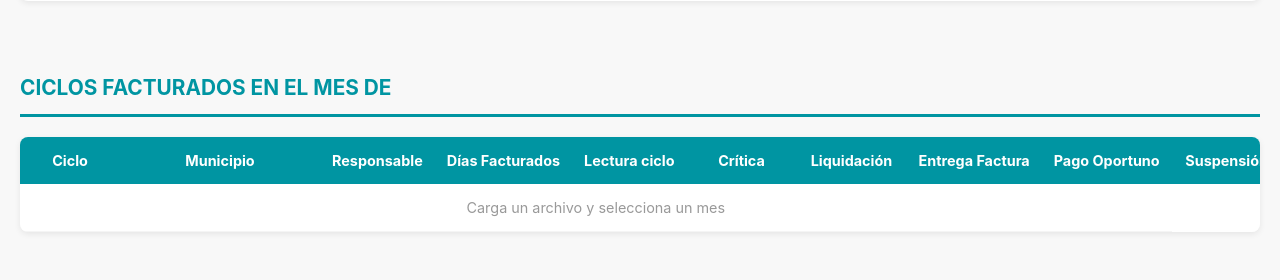
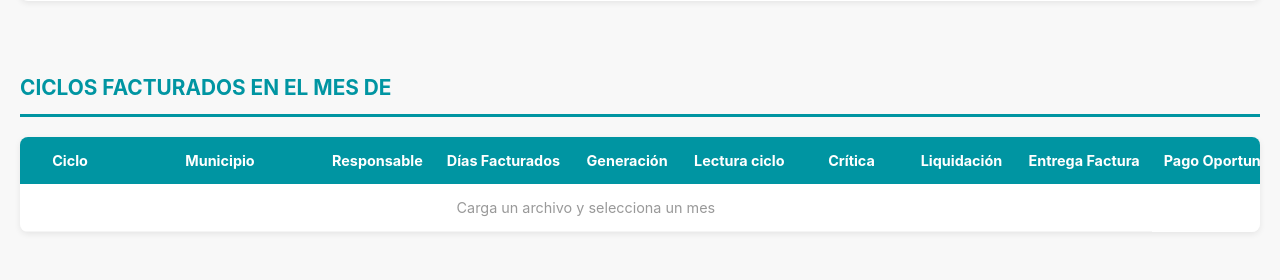
Before and after one commit to Stivenjimenez08/DASHBOARDFACTURACION, a Flask app: page / in a window 1280 px wide. Shown: the part 266-546 px from the top of the page. Run offline with Flask 3, Linux system fonts and the light colour scheme; data that the repository does not hold is empty.

Commit message:
Update index.html

```diff
--- a/templates/index.html
+++ b/templates/index.html
@@ -75,6 +75,7 @@
                                 <th>Municipio</th>
                                 <th>Responsable</th>
                                 <th>Días Facturados</th>
+                                <th>Generación</th>
                                 <th>Lectura ciclo</th>
                                 <th>Crítica</th>
                                 <th>Liquidación</th>
```
